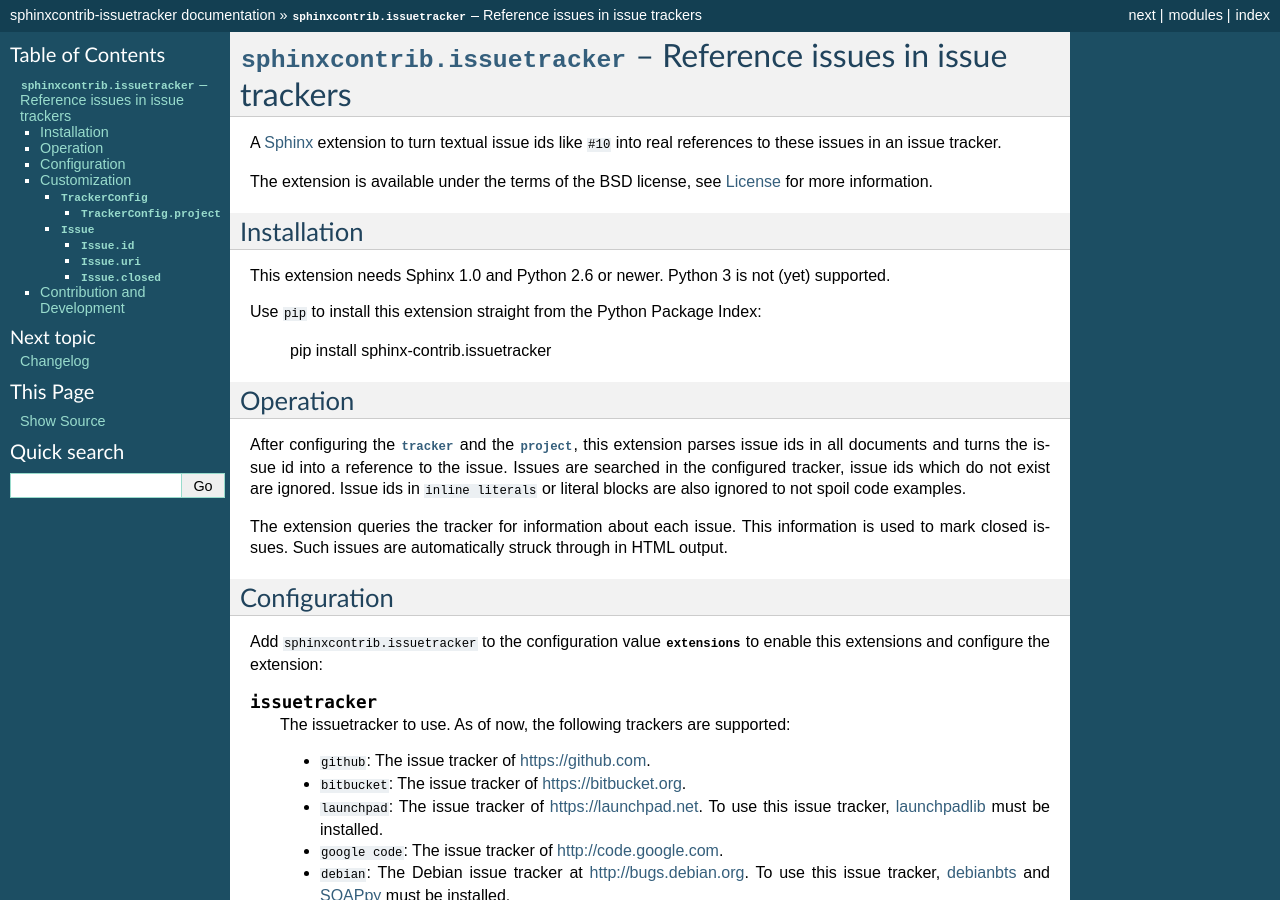
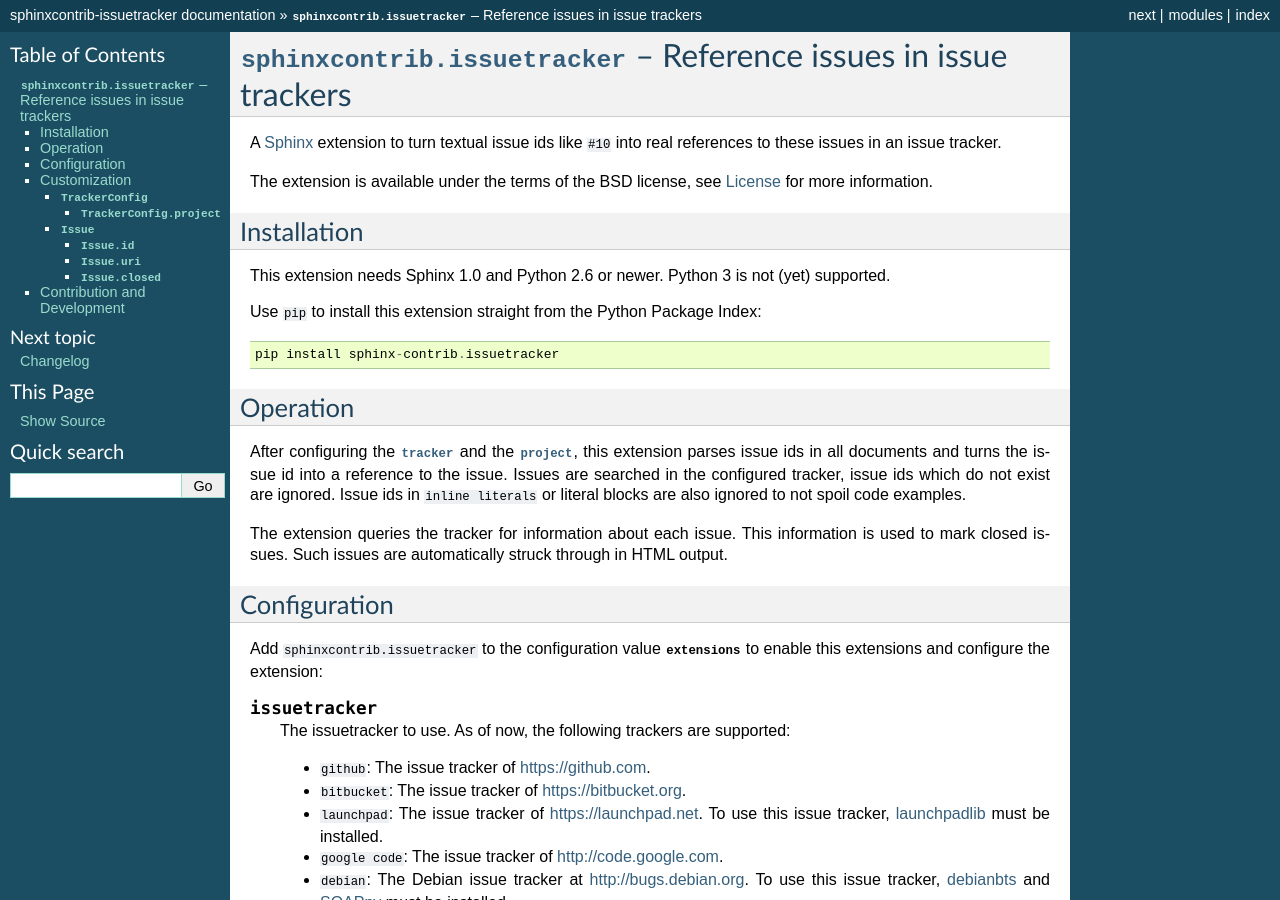
Before and after one commit to sphinx-contrib/spelling, a Sphinx documentation site: the page built from issuetracker/doc/index.rst, in a window 1280 px wide and 900 px high. Built offline with Sphinx 7.4.7, drawn with Linux system fonts in a browser that asks for light colours.

Commit message:
Fixed doc markup

```diff
--- a/issuetracker/doc/index.rst
+++ b/issuetracker/doc/index.rst
@@ -17,7 +17,7 @@
 This extension needs Sphinx 1.0 and Python 2.6 or newer.  Python 3 is not (yet)
 supported.
 
-Use ``pip`` to install this extension straight from the Python Package Index:
+Use ``pip`` to install this extension straight from the Python Package Index::
 
    pip install sphinx-contrib.issuetracker
 
```
